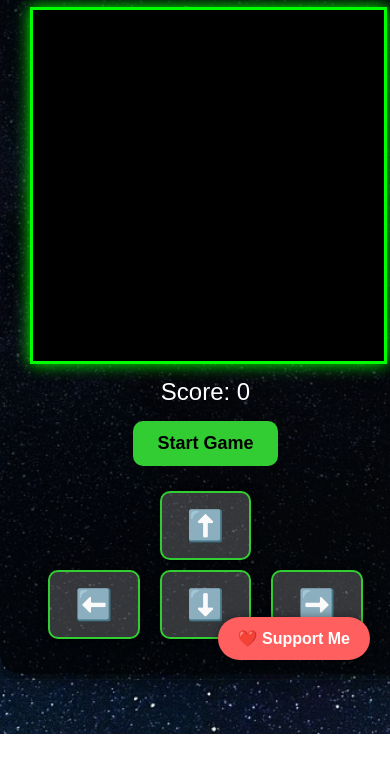
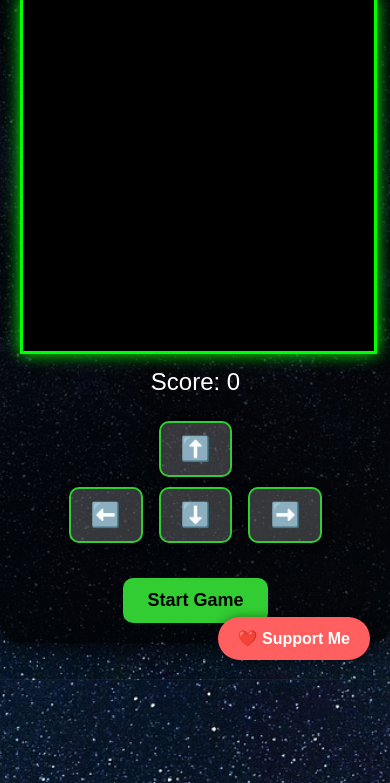
Before and after one commit to m4ckDev/snake-game, a plain HTML site: page index.html in a window 390 px wide. Shown: the part 164-947 px from the top of the page. Before the commit the page ends 898 px from the top, so only its background shows below. Drawn offline with Linux system fonts and the light colour scheme.

Commit message:
Update index.html

```diff
--- a/index.html
+++ b/index.html
@@ -17,7 +17,7 @@
 
     #game-container {
       background-color: rgba(0, 0, 0, 0.75);
-      margin: 60px auto;
+      margin: 60px auto 100px auto;
       padding: 30px;
       border-radius: 20px;
       width: 90vw;
@@ -55,7 +55,7 @@
       display: flex;
       flex-direction: column;
       align-items: center;
-      margin-top: 20px;
+      margin: 20px 0;
     }
 
     .arrow-row {
@@ -97,6 +97,28 @@
       box-shadow: 0 0 10px rgba(0,0,0,0.4);
       z-index: 999;
     }
+
+    /* Smaller canvas + button spacing on mobile */
+    @media (max-width: 600px) {
+      canvas {
+        max-width: 90vw;
+      }
+
+      #game-container {
+        padding: 20px;
+        margin-bottom: 140px; /* more space above support button */
+      }
+
+      .arrow-btn {
+        font-size: 24px;
+        padding: 12px 20px;
+        margin: 0 8px;
+      }
+
+      #start-button {
+        margin-top: 10px;
+      }
+    }
   </style>
 </head>
 <body>
@@ -105,9 +127,8 @@
     <h1>Snake Game 🐍</h1>
     <canvas id="gameCanvas" width="600" height="600"></canvas>
     <div id="score">Score: 0</div>
-    <button id="start-button" onclick="startGame()">Start Game</button>
 
-    <!-- On-screen arrow buttons -->
+    <!-- 🔼 On-screen arrow buttons (now above Start button) -->
     <div id="arrow-controls">
       <div class="arrow-row">
         <button class="arrow-btn" onclick="changeDirection('up')">⬆️</button>
@@ -118,6 +139,8 @@
         <button class="arrow-btn" onclick="changeDirection('right')">➡️</button>
       </div>
     </div>
+
+    <button id="start-button" onclick="startGame()">Start Game</button>
   </div>
 
   <a href="https://ko-fi.com/theewhiterabbit" target="_blank" id="support-button">❤️ Support Me</a>
```
